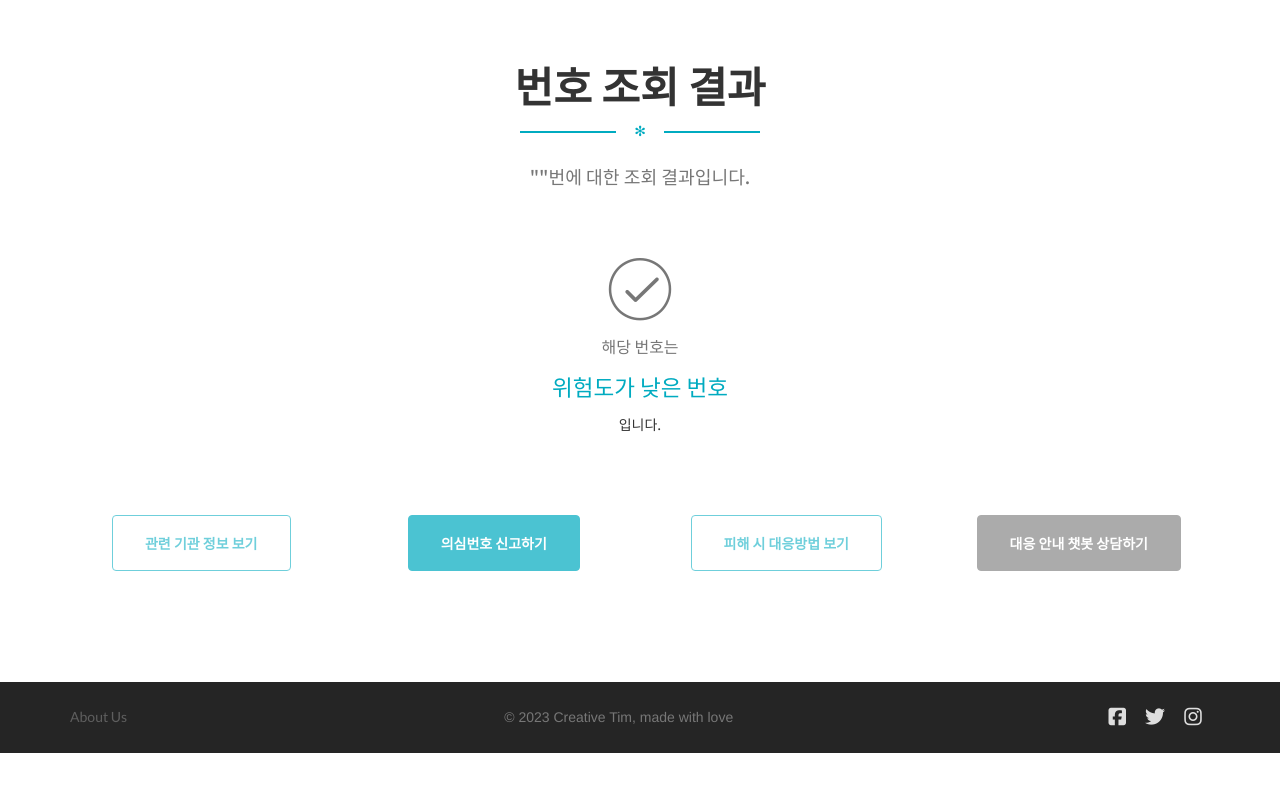
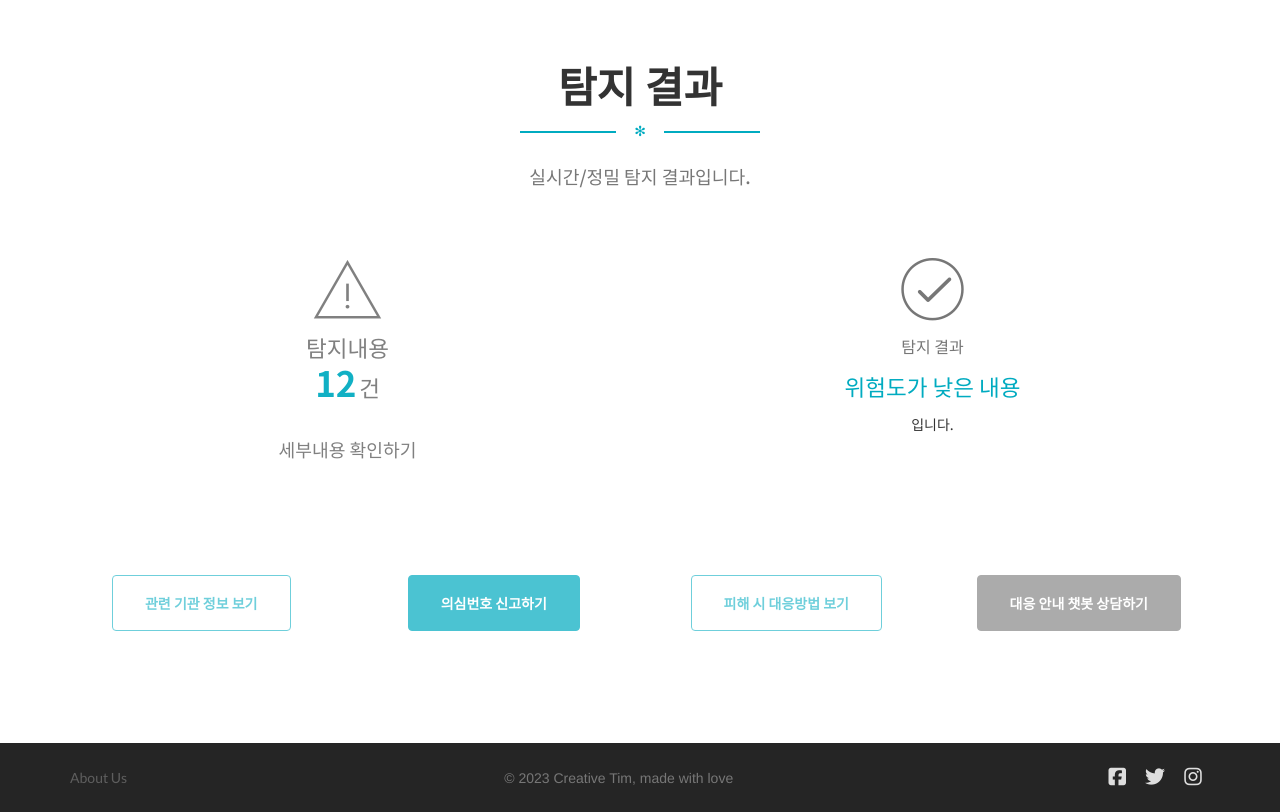
Before and after one commit to hyeokmin00/SKKU_KKKC, a Django app: page /result_low/ in a window 1280 px wide. Shown: the part 71-883 px from the top of the page. Before the commit the page ends 824 px from the top, so only its background shows below. Run offline with Django 4.2, Linux system fonts and the light colour scheme; some libraries are stand-ins or nearby versions; some web fonts are replaced.

Commit message:
result page test

```diff
--- a/phishing/templates/result_high_model.html
+++ b/phishing/templates/result_model_low.html
@@ -7,32 +7,19 @@
             <div class="title">
                 <h1 id="NSK">탐지 결과</h1>
             <div class="separator separator-info">✻</div>
-            <h4 id="NSK" class="text-gray">실시간 탐지 결과입니다.</h4>
+            <h4 id="NSK" class="text-gray">실시간/정밀 탐지 결과입니다.</h4>
 
             <div class="section section-cards">
                 <div class="separator-container">
                     <div class="row justify-content-center">
-                        {% comment %} <div class="col-md-4">
-                            <div class="card card-plain">
-                                <div class="content">
-                                    <div class="icon text-info">
-                                        <i class="pe-7s-attention"></i>
-                                    </div>
-                                    <p id="NSK">해당 번호/문자는</p>
-                                    <div class="card-title text-info"><h3 id="NSK">의심되는 번호/문자</h3></div>
-                                    <span id="NSK">입니다.</span>
-                                </div>
-                            </div>
-                        </div> {% endcomment %}
-
                         <div class="col-md-6">
                             <div class="card card-plain">
                                 <div class="content">
                                     <a href="">
-                                        <div class="icon text-info">
+                                        <div class="icon text-gray">
                                             <i class="pe-7s-attention"></i>
                                         </div>
-                                        <h3 id="NSK" class="text-gray">의심내용</h3>
+                                        <h3 id="NSK" class="text-gray">탐지내용</h3>
                                         <div style="display: inline-block;">
                                             <h2 id="NSK" class="number text-info" style="display: inline; color: your_color;">12</h2>
                                         </div>
@@ -47,21 +34,15 @@
                         </div>
 
                         <div class="col-md-6">
-                            <div id="number_block" class="card card-plain">
-                                {% comment %} 의심번호 차단하기 {% endcomment %}
-                                <a href="">
-                                    <div class="content">
-                                        <div class="icon text-gray">
-                                            <i class="pe-7s-switch"></i>
-                                        </div>
-                                        <br>
-                                        <h3 id="NSK">의심번호 차단하기</h3>
-                                        <br>
-                                        {% comment %} <div class="number text-gray">
-                                            <h3 id="NSK">의심번호<br>차단하기</h3>
-                                        </div> {% endcomment %}
+                            <div class="card card-plain">
+                                <div class="content">
+                                    <div class="icon text-gray">
+                                        <i class="pe-7s-check"></i>
                                     </div>
-                                </a>
+                                    <p id="NSK">탐지 결과</p>
+                                    <div class="card-title text-info"><h3 id="NSK">위험도가 낮은 내용</h3></div>
+                                    <span id="NSK">입니다.</span>
+                                </div>
                             </div>
                         </div>
 
--- a/phishing/urls.py
+++ b/phishing/urls.py
@@ -6,9 +6,10 @@
 urlpatterns = [
     path('', views.home, name='home'),
     path('notify/', views.notify, name='notify'), #신고 페이지
-    path('result_num/', views.result_num, name='result_num'), #번호 조회 결과 페이지 : 위험도 높음
-    path('result_low/', views.result_num_low, name='result_low'), #번호 조회 결과 페이지 : 위험도 낮음
+    path('result_num_high/', views.result_num_high, name='result_num_high'), #번호 조회 결과 페이지 : 위험도 높음
+    path('result_num_low/', views.result_num_low, name='result_num_low'), #번호 조회 결과 페이지 : 위험도 낮음
     path('result_high/', views.result_high, name='result_high'), #모델 결과 페이지 : 위험도 높음
+    path('result_low/', views.result_low, name='result_low'), #모델 결과 페이지 : 위험도 낮음
     path('rel_org/', views.rel_org, name='rel_org'), #관련 기관 리스트
     path('financial/', views.financial, name='financial'), #금융기관 리스트
     path('investigative/', views.investigative, name='investigative'), #수사 및 신고기관 리스트
--- a/phishing/views.py
+++ b/phishing/views.py
@@ -23,8 +23,8 @@
     return render(request, 'notify.html')
 
 # 번호 조회 결과 : 위험도 높음
-def result_num(request):
-    return render(request, 'result_num.html')
+def result_num_high(request):
+    return render(request, 'result_num_high.html')
 
 # 번호 조회 결과 : 위험도 낮음
 def result_num_low(request):
@@ -32,7 +32,11 @@
 
 # 모델 결과 : 위험도 높음
 def result_high(request):
-    return render(request, 'result_high_model.html')
+    return render(request, 'result_model_high.html')
+
+# 모델 결과 : 위험도 낮음
+def result_low(request):
+    return render(request, 'result_model_low.html')
 
 # 기관 정보
 def rel_org(request): #기관 전체
@@ -83,13 +87,13 @@
             phone_numbers_obj = phone_numbers.first()
             phone_numbers_obj.search_cnt += 1
             phone_numbers_obj.save()
-            return render(request, 'result_num.html', {'phone_numbers': phone_numbers, 'account_numbers': account_numbers, 'search_number': search_number})
+            return render(request, 'result_num_high.html', {'phone_numbers': phone_numbers, 'account_numbers': account_numbers, 'search_number': search_number})
         # 계좌번호에 있으면
         elif account_numbers.exists():
            account_numbers_obj = account_numbers.first()
            account_numbers_obj.search_cnt += 1
            account_numbers_obj.save()
-           return render(request, 'result_num.html', {'phone_numbers': phone_numbers, 'account_numbers': account_numbers, 'search_number': search_number})
+           return render(request, 'result_num_high.html', {'phone_numbers': phone_numbers, 'account_numbers': account_numbers, 'search_number': search_number})
         else:
             return render(request, 'result_num_low.html', {'search_number': search_number})
 
```
Also changed, not shown: phishing/templates/result_model_high.html (added, +97 -0 lines), phishing/templates/result_num_high.html (renamed from phishing/templates/result_num.html).
